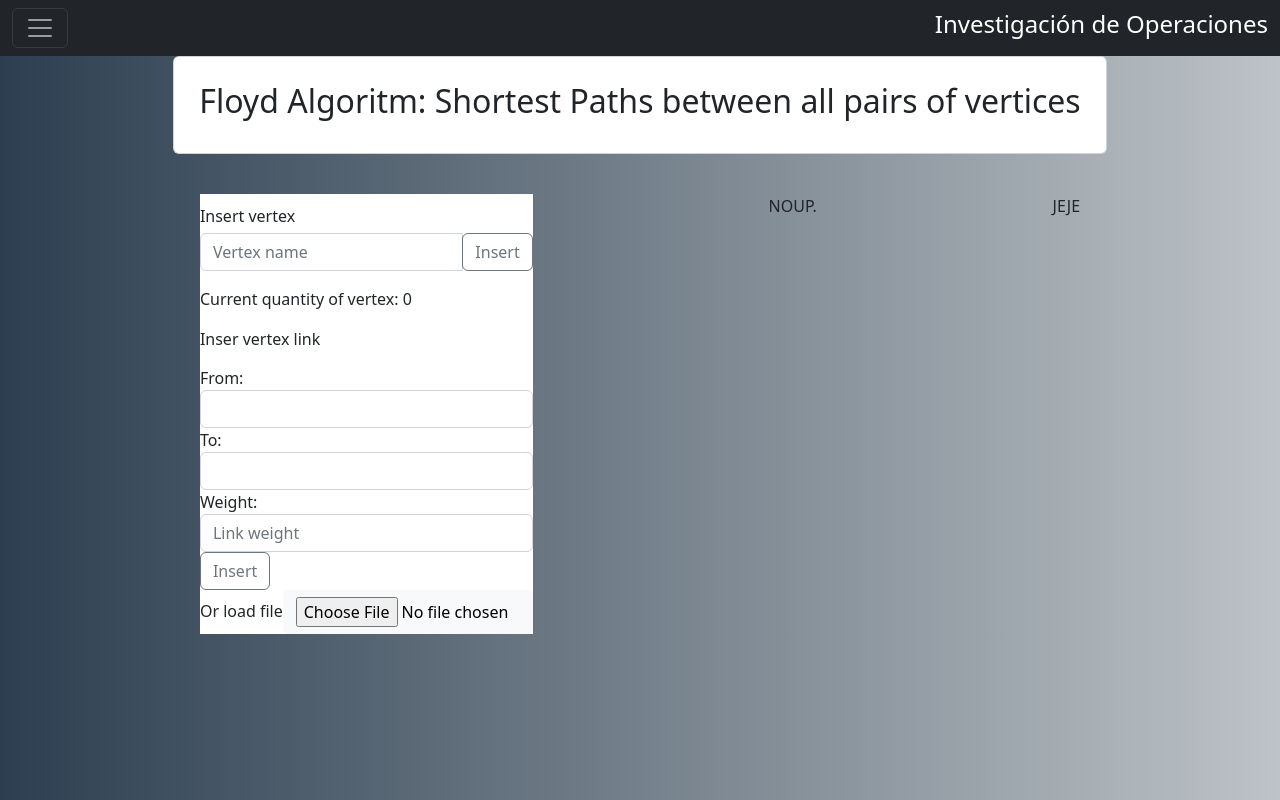
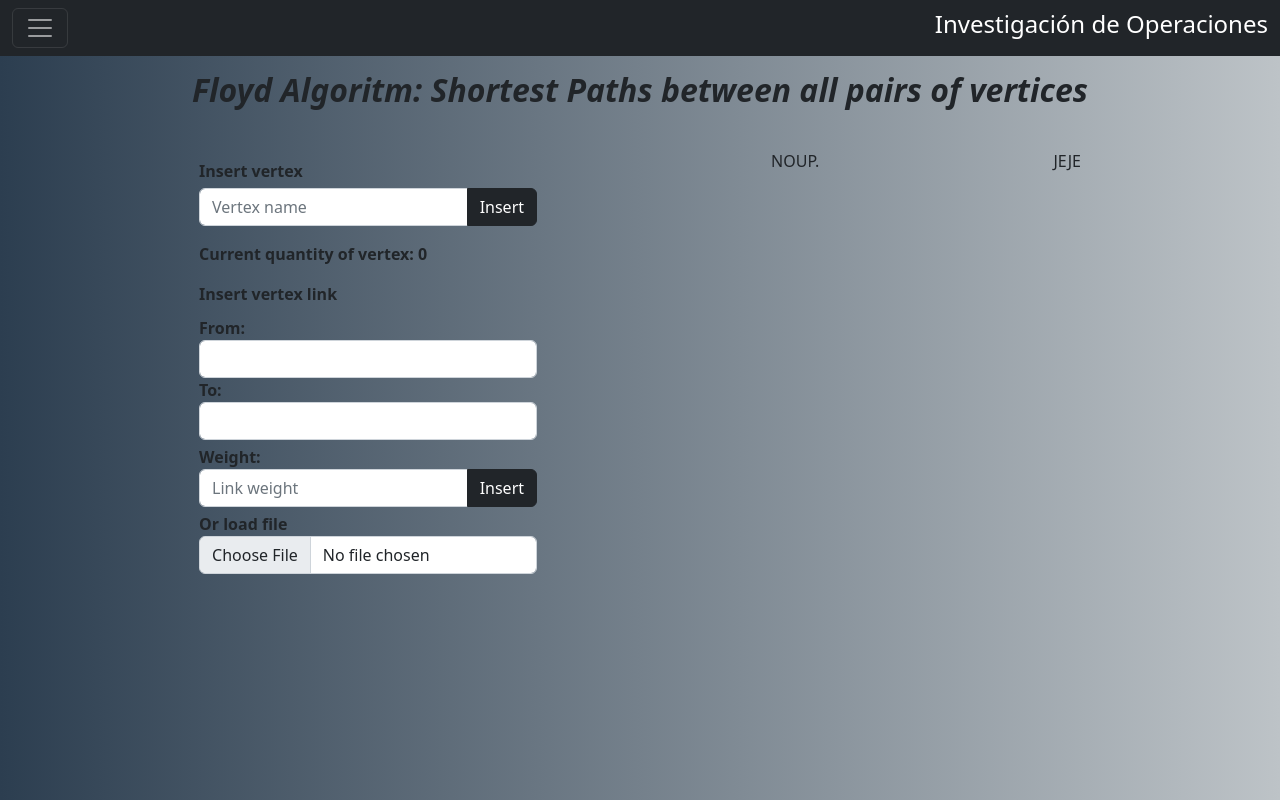
Before and after one commit to Chrysitis/IOproyecto, an Angular app: page /shortestPath in a window 1280 px wide. Built offline with nearby package versions, Linux system fonts and the light colour scheme.

Commit message:
Frontend
Arreglos en el frontend.

```diff
--- a/src/app/components/rutas-cortas/shortestPath.component.html
+++ b/src/app/components/rutas-cortas/shortestPath.component.html
@@ -3,17 +3,17 @@
 <div class="container-lg">
   <!-- Page title -->
   <div class="d-flex justify-content-center">
-    <div class="card">
-      <h2 class="card-title" style="padding: 25px">
-        Floyd Algoritm: Shortest Paths between all pairs of vertices
+    <div class="card-dark">
+      <h2 class="card-title" style="padding: 15px">
+        <strong><em>Floyd Algoritm: Shortest Paths between all pairs of vertices</em></strong>
       </h2>
     </div>
   </div>
   <!-- Vertex creation -->
-  <div class="d-flex justify-content-around" style="margin-top: 40px">
-    <form style="background-color: white">
+  <div class="d-flex justify-content-around" style="margin-top: 25px">
+    <form>
       <div>
-        <label for="text" style="margin-top: 10px">Insert vertex</label>
+        <label for="text" style="margin-top: 10px"><strong>Insert vertex</strong></label>
         <div class="input-group mb-3" style="margin-top: 5px">
           <input
             id="vertexInput"
@@ -22,40 +22,40 @@
             class="form-control"
             placeholder="Vertex name"
           />
-          <div class="input-group-append">
             <button
-              class="btn btn-outline-secondary"
+              class="btn btn-dark"
               type="button"
+              id="button-addon2"
               (click)="addVertex(vertexInput.value)"
               (click)="vertexInput.value = ''"
             >
               Insert
             </button>
         </div>
-        </div>
         <div>
-          <p #qnty>Current quantity of vertex: {{ getNodeQuantity() }}</p>
+          <p #qnty><strong>Current quantity of vertex: {{ getNodeQuantity() }}</strong></p>
         </div>
       </div>
       <!-- Vertex link creation -->
       <div class="d-flex flex-column" style="margin-top: 5px">
-        <label for="text" style="margin-bottom: 15px">Inser vertex link</label>
+        <label for="text" style="margin-bottom: 10px"><strong>Insert vertex link</strong></label>
         <div>
-          <label for="text">From: </label>
+          <label for="text"><strong>From: </strong></label>
           <select class="form-control" id="vertexSelect" #vertextSelectOrigin>
             <option *ngFor="let v of vertex">
               {{ v }}
             </option>
           </select>
 
-          <label for="text">To: </label>
+          <label for="text"><strong>To: </strong></label>
           <select class="form-control" id="vertexSelect" #vertextSelectDestiny>
             <option *ngFor="let v of vertex">
               {{ v }}
             </option>
           </select>
 
-          <label for="text">Weight: </label>
+          <label for="text" style="margin-top: 5px"><strong>Weight: </strong></label>
+          <div class="input-group">
             <input
               id="linkWeight"
               type="number"
@@ -64,7 +64,7 @@
               placeholder="Link weight"
             />
             <button
-            class="btn btn-outline-secondary"
+              class="btn btn-dark"
               type="button"
               (click)="
                 addVertexLink(
@@ -79,15 +79,15 @@
             </button>
           </div>
         </div>
+      </div>
       <!-- File loading... -->
-      <div class="form-group">
-        <label for="graphFile">Or load file</label>
-        <input
-          type="file"
-          class="btn btn-light"
-          style="width: 250px"
-          id="exampleFormControlFile1"
-        />
+      <label for="graphFile" style="margin-top: 5px"><strong>Or load file</strong></label>
+      <div class="input-group">
+        <input type="file"
+        class="form-control"
+        id="inputGroupFile04"
+        aria-describedby="inputGroupFileAddon04"
+        ria-label="Upload">
       </div>
     </form>
     <div>NOUP.</div>
```
Lines whose indentation alone changed are shown as unchanged.
